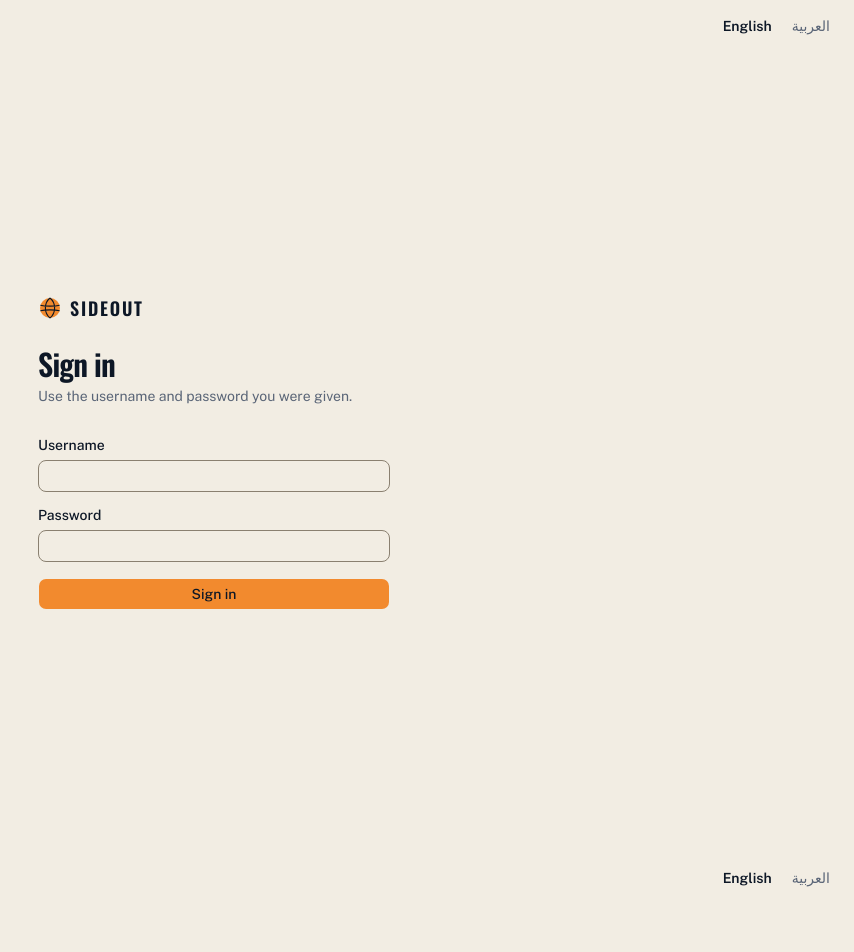
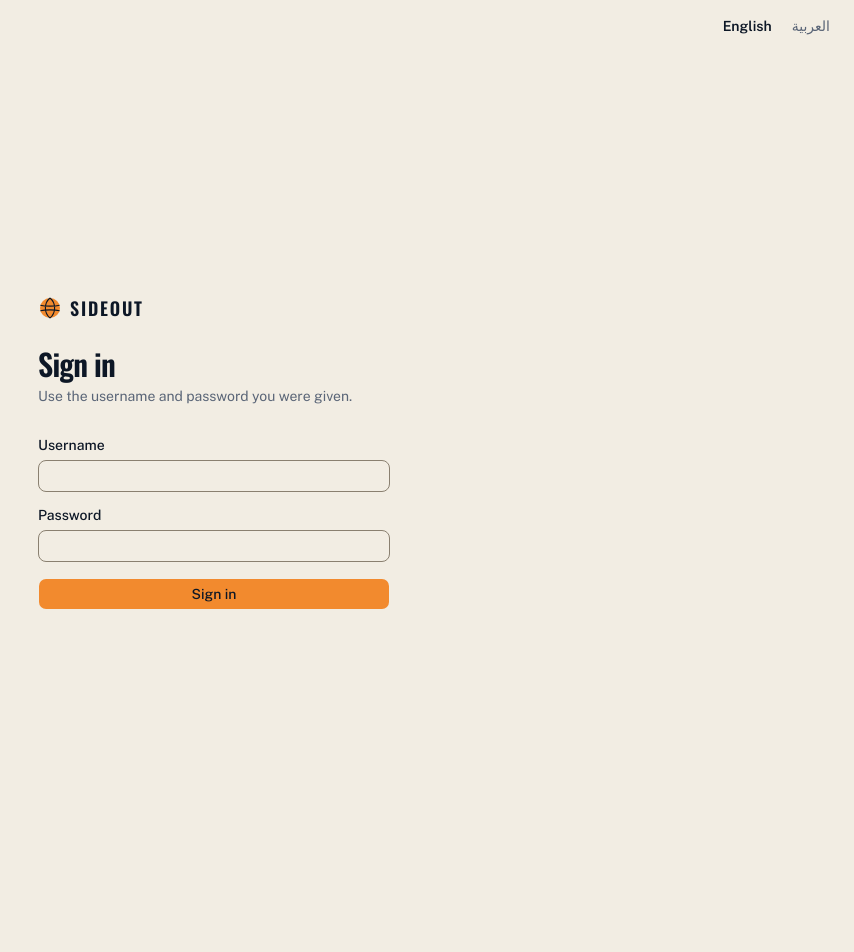
Before and after one commit to AbdulkareemXIV/sideout, a Next.js app: page /en/sign-in in a window 1280 px wide. Shown: the top 952 px of the page, without its empty margins (426-1280 px from the left). After the commit the page ends 852 px from the top, so only its background shows below. Built offline with nearby package versions, Linux system fonts and the light colour scheme.

Commit message:
fix(layout): render the page once instead of twice
The locale layout nested a NextIntlClientProvider around one copy of the children and

```diff
--- a/app/[locale]/layout.tsx
+++ b/app/[locale]/layout.tsx
@@ -61,10 +61,7 @@ export default async function LocaleLayout({ children, params }: Props) {
       )}
     >
       <body>
-        <NextIntlClientProvider>
         <NextIntlClientProvider>{children}</NextIntlClientProvider>
-          {children}
-        </NextIntlClientProvider>
       </body>
     </html>
   );
```
